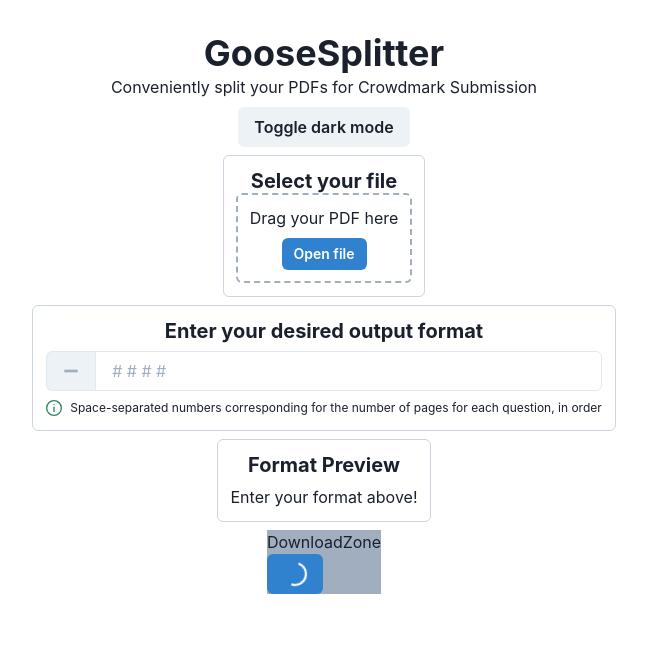
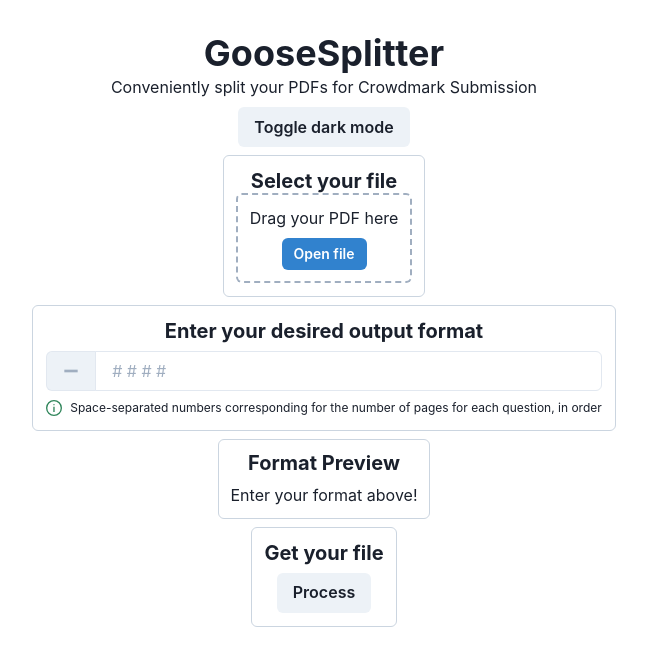
Before and after one commit to teppah/goosev2, a Next.js app: page / in a window 1280 px wide. Shown: the top 666 px of the page, without its empty margins (316-963 px from the left). Built offline with nearby package versions, Linux system fonts and the light colour scheme.

Commit message:
Add DownloadWidget, adjust timings and styles

```diff
--- a/components/DownloadZone.tsx
+++ b/components/DownloadZone.tsx
@@ -1,14 +1,67 @@
-import { Box, Text, Button, Spinner } from "@chakra-ui/react";
+import {
+  Box,
+  Text,
+  Button,
+  Spinner,
+  VStack,
+  Heading,
+  useToast,
+} from "@chakra-ui/react";
+import { fileState as fState, isShowInvalid } from "data/atoms";
+import { useRecoilValue } from "recoil";
+import { MouseEvent } from "react";
 
-const DownloadZone = () => {
+const DownloadWidget = () => {
+  const isInvalid = useRecoilValue(isShowInvalid);
+  const fileState = useRecoilValue(fState);
+  const toast = useToast();
+  const handleProcess = async (
+    e: MouseEvent<HTMLButtonElement, globalThis.MouseEvent>
+  ) => {
+    e.preventDefault();
+    if (isInvalid) {
+      toast({
+        title: "Invalid format",
+        description:
+          "The format can only contain numbers, separated by spaces.",
+        status: "error",
+        isClosable: true,
+      });
+      return;
+    }
+    if (!fileState) {
+      toast({
+        title: "No file added",
+        description:
+        "Please select a PDF file.",
+        status: "error",
+        isClosable: true,
+      });
+      return;
+    }
+    toast({
+      title: "Finished processing!",
+      description: "The download for your files has started.",
+      status: "success",
+      isClosable: true,
+    });
+  };
   return (
-    <Box bg="gray.400">
-      <Text>DownloadZone</Text>
-      <Button colorScheme="blue">
-        <Spinner />
-      </Button>
-    </Box>
+    <VStack
+      border="1px"
+      borderColor="gray.300"
+      d="flex"
+      flexDir="column"
+      alignItems="center"
+      borderRadius="md"
+      p="0.8rem"
+    >
+      <Heading as="h2" size="md" textAlign="center">
+        Get your file
+      </Heading>
+      <Button onClick={handleProcess}>Process</Button>
+    </VStack>
   );
 };
 
-export default DownloadZone;
+export default DownloadWidget;
--- a/components/FormatInput.tsx
+++ b/components/FormatInput.tsx
@@ -48,10 +48,10 @@
       <InputGroup>
         <InputLeftAddon
           children={
-            isInvalidated ? (
+            text.length === 0 ? (
+              <MinusIcon color="gray.400" />
+            ) : isInvalidated ? (
               <NotAllowedIcon color="red.500" />
-            ) : text.length == 0 ? (
-              <MinusIcon color="gray.400" />
             ) : (
               <CheckCircleIcon color="green.500" />
             )
@@ -59,7 +59,7 @@
         />
         <Input
           placeholder="# # # #"
-          isInvalid={isInvalidated}
+          isInvalid={isInvalidated && text.length > 0}
           value={text}
           onChange={handleUpdate}
         />
--- a/components/FormatPreview.tsx
+++ b/components/FormatPreview.tsx
@@ -19,7 +19,8 @@
     if (
       // need both because of js regex weirdness
       validator.test(format.formatString) ||
-      validator.exec(format.formatString) !== null
+      validator.exec(format.formatString) !== null ||
+      format.formatString.length === 0
     ) {
       setFormat((oldFormat) => {
         return { ...oldFormat, isInvalidated: true };
@@ -46,7 +47,7 @@
       flexDir="column"
       alignItems="center"
       borderRadius="md"
-      p="0.8rem"
+      p="0.7rem"
     >
       <Heading as="h2" size="md" textAlign="center">
         Format Preview
@@ -60,7 +61,7 @@
               .slice(0, i)
               .reduce((prev, next) => prev + next, 1);
             return (
-              <ListItem key={i}>
+              <ListItem key={i} mx="1rem">
                 Question {i + 1}, containing {nPages} page(s) ({start} to{" "}
                 {start + nPages - 1})
               </ListItem>
--- a/components/PDFDropzone.tsx
+++ b/components/PDFDropzone.tsx
@@ -26,7 +26,6 @@
           title: "Failed to add PDF",
           description: "Make sure you select only one PDF file.",
           status: "error",
-          duration: 7000,
           isClosable: true,
         });
       } else {
@@ -35,7 +34,6 @@
           title: "Added PDF",
           description: `Added PDF file "${files[0].name}".`,
           status: "success",
-          duration: 7000,
           isClosable: true,
         });
       }
--- a/pages/index.tsx
+++ b/pages/index.tsx
@@ -3,7 +3,7 @@
 import PDFDropzone from "components/PDFDropzone";
 import FormatInput from "components/FormatInput";
 import FormatPreview from "components/FormatPreview";
-import DownloadZone from "components/DownloadZone";
+import DownloadWidget from "components/DownloadZone";
 
 export default function Home() {
   const { colorMode, toggleColorMode } = useColorMode();
@@ -24,7 +24,7 @@
       <PDFDropzone />
       <FormatInput />
       <FormatPreview />
-      <DownloadZone />
+      <DownloadWidget />
     </VStack>
   );
 }
```
Also changed, not shown: data/atoms.ts (line endings or trailing spaces).
